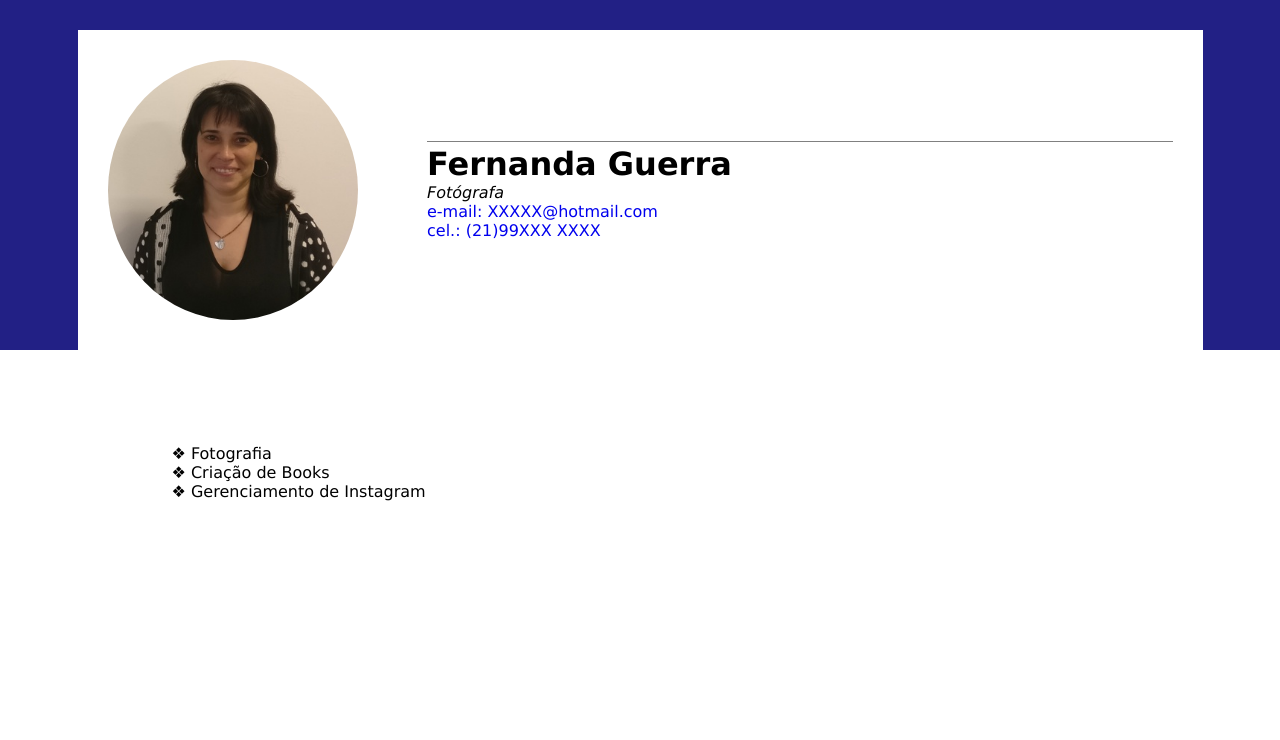
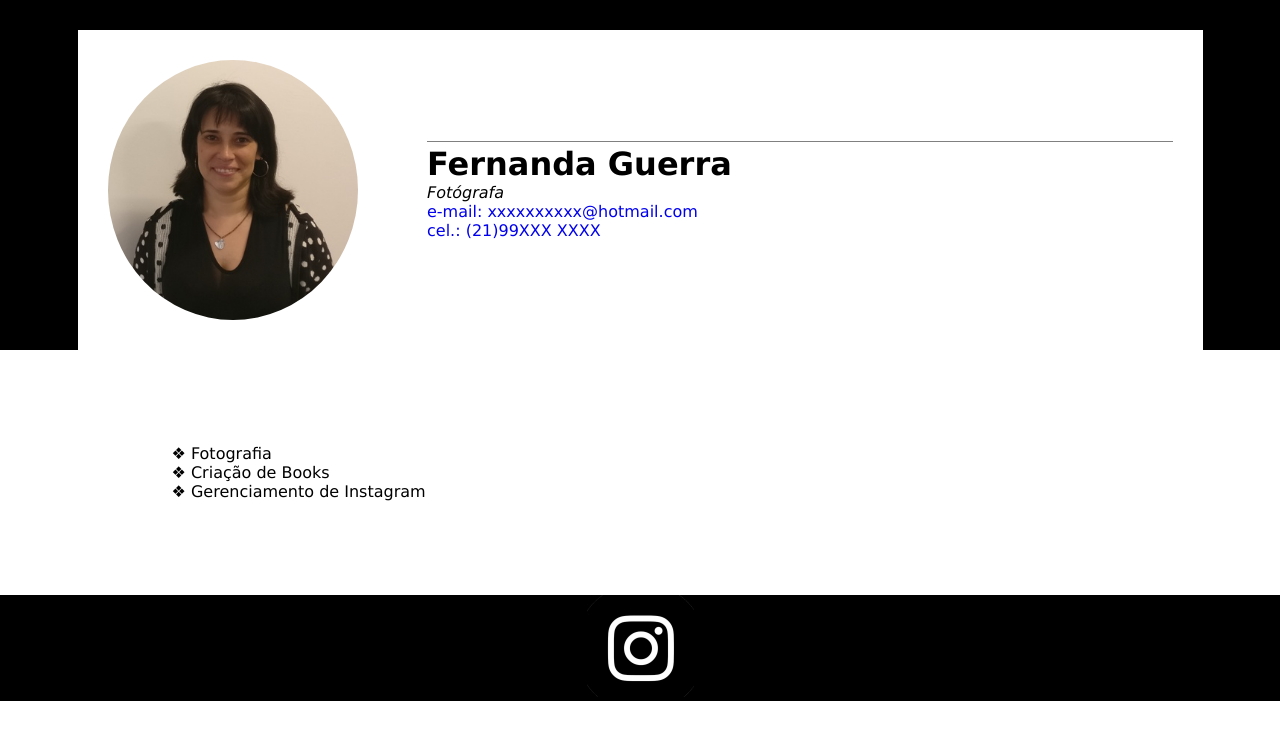
Before and after one commit to vellosomb/fgcv_web, a plain HTML site: page index.html in a window 1280 px wide. Drawn offline with Linux system fonts and the light colour scheme.

Commit message:
Update site code

```diff
--- a/assets/css/style.css
+++ b/assets/css/style.css
@@ -59,7 +59,8 @@ body{
 
 /* HEADER */
 header{
-    background-color: #222085;
+    /*background-color: #222085;*/
+    background-color: black;
     padding-top: 30px;
 }
 header .container{
@@ -77,19 +78,24 @@ header .coluna-esquerda img{
     max-width: 100%;
 }
 
-header{}
-header .linha {}
-header .coluna {}
-header .coluna img {
+header .coluna-esquerda img {
     max-width: 150px;
     border-radius: 100%;
 }
-header .coluna-esquerda {}
 
 main .skills {
   padding: 4rem;
 }
 
+footer {
+    background-color: black;
+}
+
+footer .redes-sociais {
+    margin: 14px 14px;
+    text-align: center;
+    display: initial;
+}
 
 @media only screen and (min-width: 768px) {
 
--- a/index.html
+++ b/index.html
@@ -24,10 +24,10 @@
                     <p><i>Fotógrafa</i></p>
                     <ul>
                         <li>
-                            <a href="mailto:feguerra_rj@hotmail.com">e-mail: XXXXX@hotmail.com</a>
+                            <a href="mailto:xxxxxxxx@hotmail.com">e-mail: xxxxxxxxxx@hotmail.com</a>
                         </li>
                         <li>
-                            <a href="tel:5521997993694">cel.: (21)99XXX XXXX</a>
+                            <a href="tel:552199XXXXXXX">cel.: (21)99XXX XXXX</a>
                         </li>
                     </ul>
                 </div>
@@ -45,5 +45,14 @@
             </section>
         </div>
     </main>
+    <footer>
+        <nav>
+            <ul class="redes-sociais">
+                <li>
+                    <img src="assets/img/instagram.png" alt="Instagram">
+                </li>
+            </ul>
+        </nav>
+    </footer>
 </body>
 </html>
```
Also changed, not shown: assets/img/instagram.png (added).
